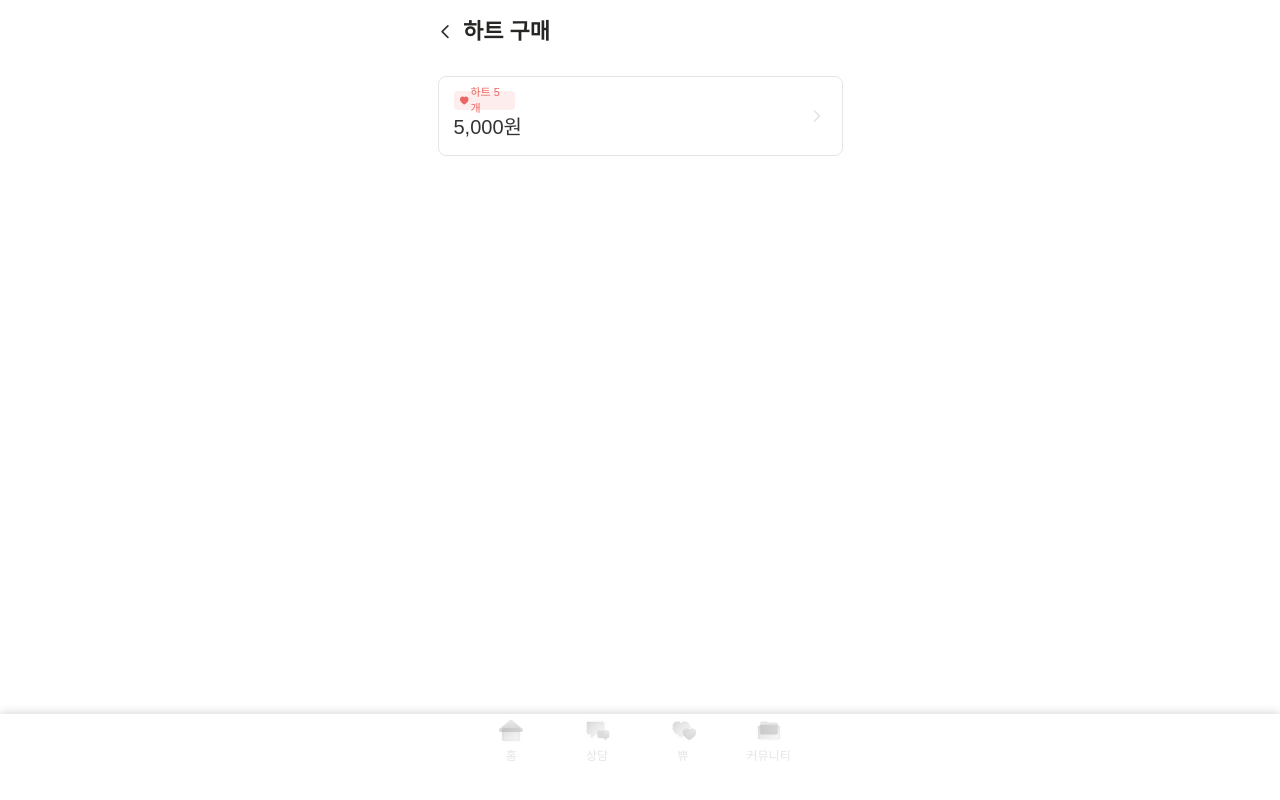
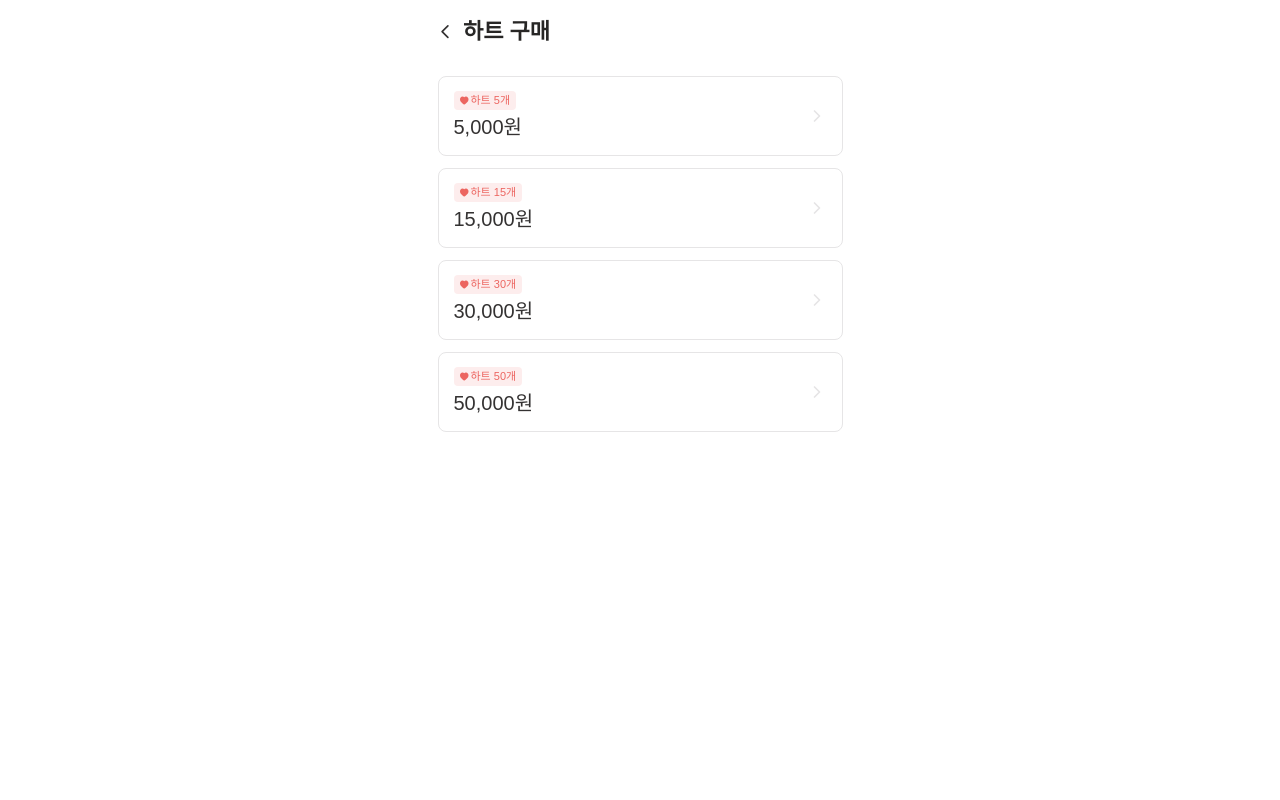
Before and after one commit to KDT-2024-FirstStep-Team/first-step-frontend, a React (Vite) app: page /buy in a window 1280 px wide. Built offline with nearby package versions, Linux system fonts and the light colour scheme; a web font is replaced by a local one.

Commit message:
feat: Buy 페이지 구현

```diff
--- a/src/components/BuyCard.tsx
+++ b/src/components/BuyCard.tsx
@@ -41,7 +41,7 @@ const LeftContainer = styled.div`
 const HeartContainer = styled.div`
   background-color: var(--pr40);
   border-radius: 4px;
-  width: 61px;
+  width: fit-content;
   height: 19px;
   padding: 4px 6px;
   display: flex;
--- a/src/main.tsx
+++ b/src/main.tsx
@@ -14,6 +14,9 @@ const Root = () => {
     '/consultant-chatbot',
     '/login',
     '/signup',
+    '/buy',
+    '/myheart',
+    '/mypage'
   ]; // 네비바 숨길 경로 추가
 
   return (
--- a/src/pages/Buy.tsx
+++ b/src/pages/Buy.tsx
@@ -5,9 +5,23 @@ const Buy = () => {
   return (
     <>
       <BackHeader title="하트 구매" />
-      <BuyCard heart={5} amount={5000} />
+      {heartPriceData.map(({ heart, amount }) => (
+        <BuyCard key={heart} heart={heart} amount={amount} />
+      ))}
     </>
   );
 };
 
+interface HeartPriceData {
+  heart: number;
+  amount: number;
+}
+
+const heartPriceData: HeartPriceData[] = [
+  { heart: 5, amount: 5000 },
+  { heart: 15, amount: 15000 },
+  { heart: 30, amount: 30000 },
+  { heart: 50, amount: 50000 }
+];
+
 export default Buy;
--- a/src/pages/Mypage.tsx
+++ b/src/pages/Mypage.tsx
@@ -5,7 +5,7 @@ const Mypage = () => {
   return (
     <>
       <BackHeader title="마이페이지" />
-      <Link to={'/my-heart'}>보유 하트</Link>
+      <Link to={'/myheart'}>보유 하트</Link>
     </>
   );
 };
--- a/src/routes/Router.tsx
+++ b/src/routes/Router.tsx
@@ -34,7 +34,7 @@ function Router() {
       <Route path="/password" element={<Password />} />
       <Route path="/user-guide" element={<UserGuide />} />
       <Route path="/buy" element={<Buy />} />
-      <Route path="/my-heart" element={<MyHeart />} />
+      <Route path="/myheart" element={<MyHeart />} />
       {/* 추가 라우트 */}
     </Routes>
   );
```
